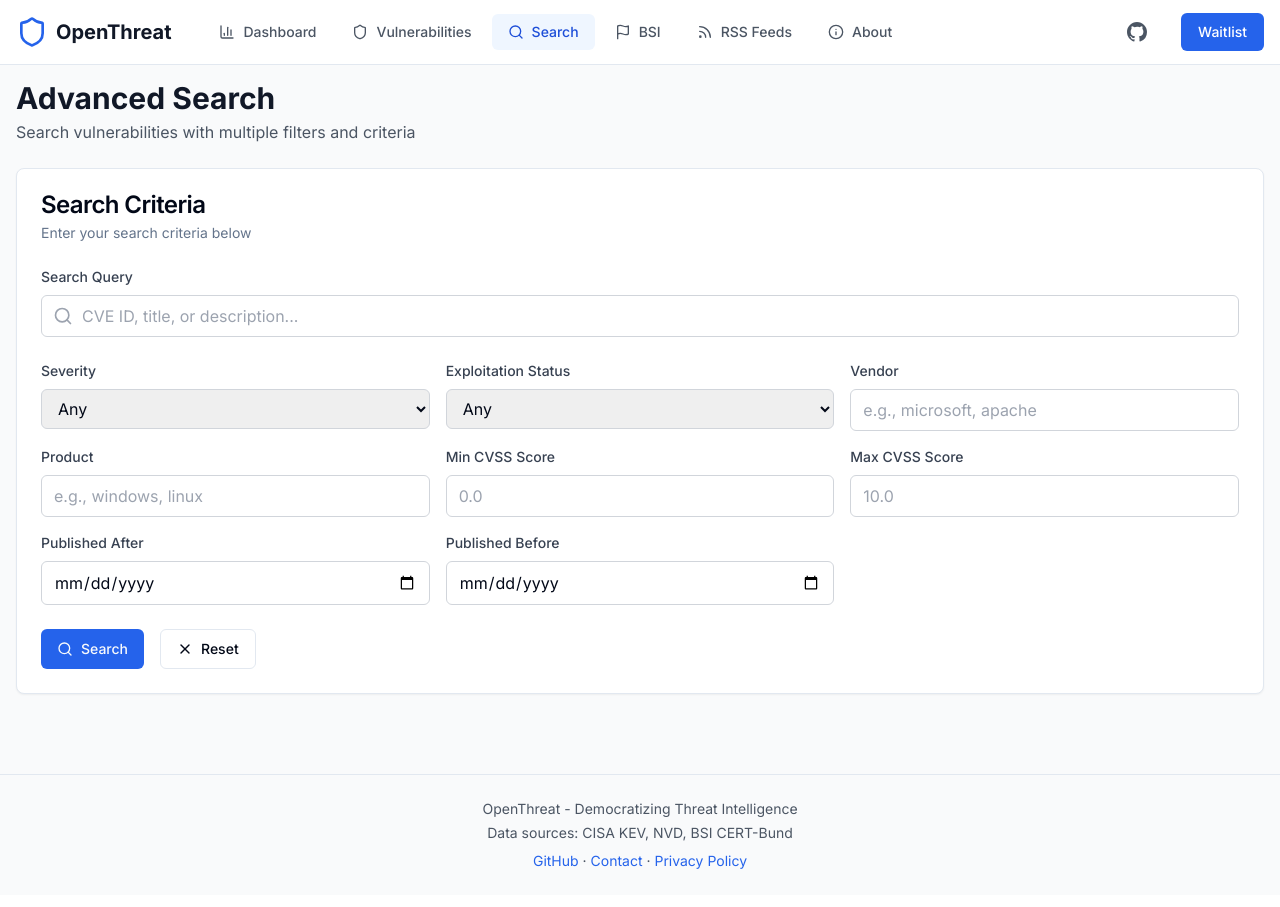
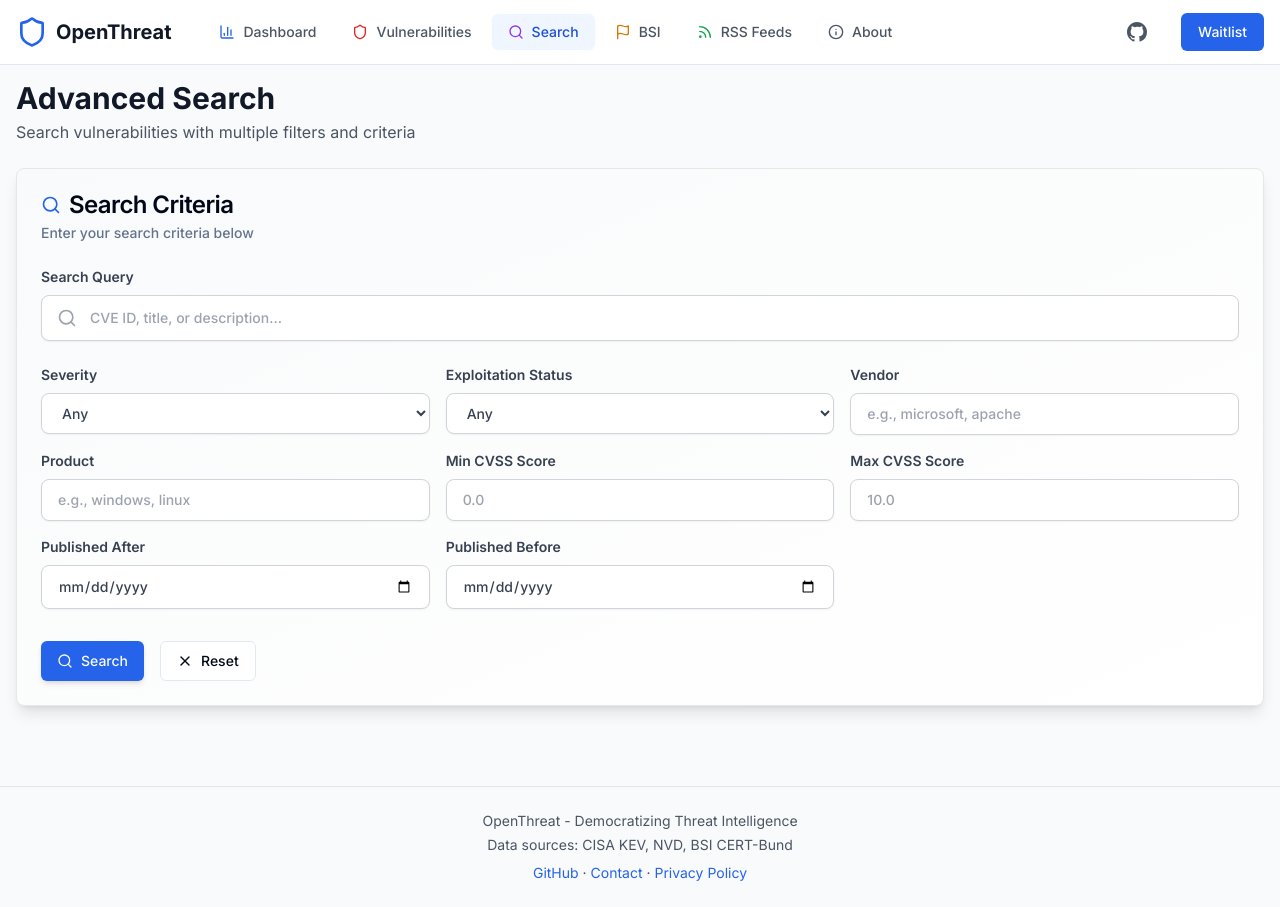
Before and after one commit to hoodinformatik/OpenThreat, a Next.js app in the folder frontend/: page /search in a window 1280 px wide. Built offline with nearby package versions, Linux system fonts and the light colour scheme.

Commit message:
feat: enhance UI components with improved styling and icons

```diff
--- a/frontend/app/layout.tsx
+++ b/frontend/app/layout.tsx
@@ -9,6 +9,11 @@
 export const metadata: Metadata = {
   title: "OpenThreat - Public Threat Intelligence Dashboard",
   description: "Democratizing Threat Intelligence - Free and open-source CVE tracking",
+  icons: {
+    icon: [
+      { url: '/favicon.svg', type: 'image/svg+xml' },
+    ],
+  },
 };
 
 export default function RootLayout({
--- a/frontend/app/search/page.tsx
+++ b/frontend/app/search/page.tsx
@@ -95,10 +95,13 @@
       </div>
 
       {/* Search Form */}
-      <Card>
+      <Card className="bg-gradient-to-br from-gray-50 to-white border-gray-200 shadow-lg">
         <CardHeader>
-          <CardTitle>Search Criteria</CardTitle>
-          <CardDescription>
+          <CardTitle className="flex items-center gap-2">
+            <Search className="h-5 w-5 text-blue-600" />
+            Search Criteria
+          </CardTitle>
+          <CardDescription className="font-medium">
             {activeFiltersCount > 0
               ? `${activeFiltersCount} filter${activeFiltersCount > 1 ? "s" : ""} active`
               : "Enter your search criteria below"}
@@ -108,17 +111,17 @@
           <form onSubmit={handleSearch} className="space-y-6">
             {/* Text Search */}
             <div>
-              <label className="block text-sm font-medium text-gray-700 mb-2">
+              <label className="block text-sm font-semibold text-gray-700 mb-2">
                 Search Query
               </label>
               <div className="relative">
-                <Search className="absolute left-3 top-1/2 transform -translate-y-1/2 h-5 w-5 text-gray-400" />
+                <Search className="absolute left-4 top-1/2 transform -translate-y-1/2 h-5 w-5 text-gray-400" />
                 <input
                   type="text"
                   value={query}
                   onChange={(e) => setQuery(e.target.value)}
                   placeholder="CVE ID, title, or description..."
-                  className="w-full pl-10 pr-4 py-2 border border-gray-300 rounded-md focus:outline-none focus:ring-2 focus:ring-blue-500"
+                  className="w-full pl-12 pr-4 py-3 bg-white border border-gray-300 rounded-lg text-sm font-medium text-gray-700 placeholder:text-gray-400 shadow-sm hover:border-gray-400 focus:outline-none focus:ring-2 focus:ring-blue-500 focus:border-transparent transition-all duration-200"
                 />
               </div>
             </div>
@@ -127,13 +130,13 @@
             <div className="grid grid-cols-1 md:grid-cols-2 lg:grid-cols-3 gap-4">
               {/* Severity */}
               <div>
-                <label className="block text-sm font-medium text-gray-700 mb-2">
+                <label className="block text-sm font-semibold text-gray-700 mb-2">
                   Severity
                 </label>
                 <select
                   value={severity}
                   onChange={(e) => setSeverity(e.target.value)}
-                  className="w-full px-3 py-2 border border-gray-300 rounded-md focus:outline-none focus:ring-2 focus:ring-blue-500"
+                  className="w-full px-4 py-2.5 bg-white border border-gray-300 rounded-lg text-sm font-medium text-gray-700 shadow-sm hover:bg-gray-50 hover:border-gray-400 focus:outline-none focus:ring-2 focus:ring-blue-500 focus:border-transparent transition-all duration-200 cursor-pointer"
                 >
                   <option value="">Any</option>
                   <option value="CRITICAL">Critical</option>
@@ -145,13 +148,13 @@
 
               {/* Exploited */}
               <div>
-                <label className="block text-sm font-medium text-gray-700 mb-2">
+                <label className="block text-sm font-semibold text-gray-700 mb-2">
                   Exploitation Status
                 </label>
                 <select
                   value={exploited}
                   onChange={(e) => setExploited(e.target.value)}
-                  className="w-full px-3 py-2 border border-gray-300 rounded-md focus:outline-none focus:ring-2 focus:ring-blue-500"
+                  className="w-full px-4 py-2.5 bg-white border border-gray-300 rounded-lg text-sm font-medium text-gray-700 shadow-sm hover:bg-gray-50 hover:border-gray-400 focus:outline-none focus:ring-2 focus:ring-blue-500 focus:border-transparent transition-all duration-200 cursor-pointer"
                 >
                   <option value="">Any</option>
                   <option value="true">Exploited in Wild</option>
@@ -161,7 +164,7 @@
 
               {/* Vendor */}
               <div>
-                <label className="block text-sm font-medium text-gray-700 mb-2">
+                <label className="block text-sm font-semibold text-gray-700 mb-2">
                   Vendor
                 </label>
                 <input
@@ -169,13 +172,13 @@
                   value={vendor}
                   onChange={(e) => setVendor(e.target.value)}
                   placeholder="e.g., microsoft, apache"
-                  className="w-full px-3 py-2 border border-gray-300 rounded-md focus:outline-none focus:ring-2 focus:ring-blue-500"
+                  className="w-full px-4 py-2.5 bg-white border border-gray-300 rounded-lg text-sm font-medium text-gray-700 placeholder:text-gray-400 shadow-sm hover:border-gray-400 focus:outline-none focus:ring-2 focus:ring-blue-500 focus:border-transparent transition-all duration-200"
                 />
               </div>
 
               {/* Product */}
               <div>
-                <label className="block text-sm font-medium text-gray-700 mb-2">
+                <label className="block text-sm font-semibold text-gray-700 mb-2">
                   Product
                 </label>
                 <input
@@ -183,13 +186,13 @@
                   value={product}
                   onChange={(e) => setProduct(e.target.value)}
                   placeholder="e.g., windows, linux"
-                  className="w-full px-3 py-2 border border-gray-300 rounded-md focus:outline-none focus:ring-2 focus:ring-blue-500"
+                  className="w-full px-4 py-2.5 bg-white border border-gray-300 rounded-lg text-sm font-medium text-gray-700 placeholder:text-gray-400 shadow-sm hover:border-gray-400 focus:outline-none focus:ring-2 focus:ring-blue-500 focus:border-transparent transition-all duration-200"
                 />
               </div>
 
               {/* Min CVSS */}
               <div>
-                <label className="block text-sm font-medium text-gray-700 mb-2">
+                <label className="block text-sm font-semibold text-gray-700 mb-2">
                   Min CVSS Score
                 </label>
                 <input
@@ -200,13 +203,13 @@
                   min="0"
                   max="10"
                   step="0.1"
-                  className="w-full px-3 py-2 border border-gray-300 rounded-md focus:outline-none focus:ring-2 focus:ring-blue-500"
+                  className="w-full px-4 py-2.5 bg-white border border-gray-300 rounded-lg text-sm font-medium text-gray-700 placeholder:text-gray-400 shadow-sm hover:border-gray-400 focus:outline-none focus:ring-2 focus:ring-blue-500 focus:border-transparent transition-all duration-200"
                 />
               </div>
 
               {/* Max CVSS */}
               <div>
-                <label className="block text-sm font-medium text-gray-700 mb-2">
+                <label className="block text-sm font-semibold text-gray-700 mb-2">
                   Max CVSS Score
                 </label>
                 <input
@@ -217,40 +220,40 @@
                   min="0"
                   max="10"
                   step="0.1"
-                  className="w-full px-3 py-2 border border-gray-300 rounded-md focus:outline-none focus:ring-2 focus:ring-blue-500"
+                  className="w-full px-4 py-2.5 bg-white border border-gray-300 rounded-lg text-sm font-medium text-gray-700 placeholder:text-gray-400 shadow-sm hover:border-gray-400 focus:outline-none focus:ring-2 focus:ring-blue-500 focus:border-transparent transition-all duration-200"
                 />
               </div>
 
               {/* Published After */}
               <div>
-                <label className="block text-sm font-medium text-gray-700 mb-2">
+                <label className="block text-sm font-semibold text-gray-700 mb-2">
                   Published After
                 </label>
                 <input
                   type="date"
                   value={publishedAfter}
                   onChange={(e) => setPublishedAfter(e.target.value)}
-                  className="w-full px-3 py-2 border border-gray-300 rounded-md focus:outline-none focus:ring-2 focus:ring-blue-500"
+                  className="w-full px-4 py-2.5 bg-white border border-gray-300 rounded-lg text-sm font-medium text-gray-700 shadow-sm hover:border-gray-400 focus:outline-none focus:ring-2 focus:ring-blue-500 focus:border-transparent transition-all duration-200 cursor-pointer"
                 />
               </div>
 
               {/* Published Before */}
               <div>
-                <label className="block text-sm font-medium text-gray-700 mb-2">
+                <label className="block text-sm font-semibold text-gray-700 mb-2">
                   Published Before
                 </label>
                 <input
                   type="date"
                   value={publishedBefore}
                   onChange={(e) => setPublishedBefore(e.target.value)}
-                  className="w-full px-3 py-2 border border-gray-300 rounded-md focus:outline-none focus:ring-2 focus:ring-blue-500"
+                  className="w-full px-4 py-2.5 bg-white border border-gray-300 rounded-lg text-sm font-medium text-gray-700 shadow-sm hover:border-gray-400 focus:outline-none focus:ring-2 focus:ring-blue-500 focus:border-transparent transition-all duration-200 cursor-pointer"
                 />
               </div>
             </div>
 
             {/* Action Buttons */}
-            <div className="flex items-center space-x-4">
-              <Button type="submit" disabled={loading}>
+            <div className="flex items-center space-x-4 pt-2">
+              <Button type="submit" disabled={loading} className="shadow-md">
                 <Search className="h-4 w-4 mr-2" />
                 {loading ? "Searching..." : "Search"}
               </Button>
@@ -259,6 +262,7 @@
                 variant="outline"
                 onClick={resetSearch}
                 disabled={loading}
+                className="hover:bg-gray-100 transition-colors"
               >
                 <X className="h-4 w-4 mr-2" />
                 Reset
--- a/frontend/components/navigation.tsx
+++ b/frontend/components/navigation.tsx
@@ -13,12 +13,12 @@
   const [mobileMenuOpen, setMobileMenuOpen] = useState(false);
 
   const links = [
-    { href: "/", label: "Dashboard", icon: BarChart3 },
-    { href: "/vulnerabilities", label: "Vulnerabilities", icon: Shield },
-    { href: "/search", label: "Search", icon: Search },
-    { href: "/bsi-advisories", label: "BSI", icon: Flag },
-    { href: "/feeds", label: "RSS Feeds", icon: Rss },
-    { href: "/about", label: "About", icon: Info },
+    { href: "/", label: "Dashboard", icon: BarChart3, iconColor: "text-blue-600" },
+    { href: "/vulnerabilities", label: "Vulnerabilities", icon: Shield, iconColor: "text-red-600" },
+    { href: "/search", label: "Search", icon: Search, iconColor: "text-purple-600" },
+    { href: "/bsi-advisories", label: "BSI", icon: Flag, iconColor: "text-amber-600" },
+    { href: "/feeds", label: "RSS Feeds", icon: Rss, iconColor: "text-green-600" },
+    { href: "/about", label: "About", icon: Info, iconColor: "text-slate-600" },
   ];
 
   return (
@@ -49,7 +49,7 @@
                           : "text-gray-600 hover:bg-gray-100 hover:text-gray-900"
                       )}
                     >
-                      <Icon className="h-4 w-4" />
+                      <Icon className={cn("h-4 w-4", link.iconColor)} />
                       <span>{link.label}</span>
                     </Link>
                   );
@@ -118,7 +118,7 @@
                         : "text-gray-600 hover:bg-gray-100 hover:text-gray-900"
                     )}
                   >
-                    <Icon className="h-5 w-5" />
+                    <Icon className={cn("h-5 w-5", link.iconColor)} />
                     <span>{link.label}</span>
                   </Link>
                 );
```
Also changed, not shown: frontend/app/vulnerabilities/page.tsx (+12 -9 lines), frontend/components/DashboardContent.tsx (+5 -5 lines), frontend/public/favicon.svg (added).
